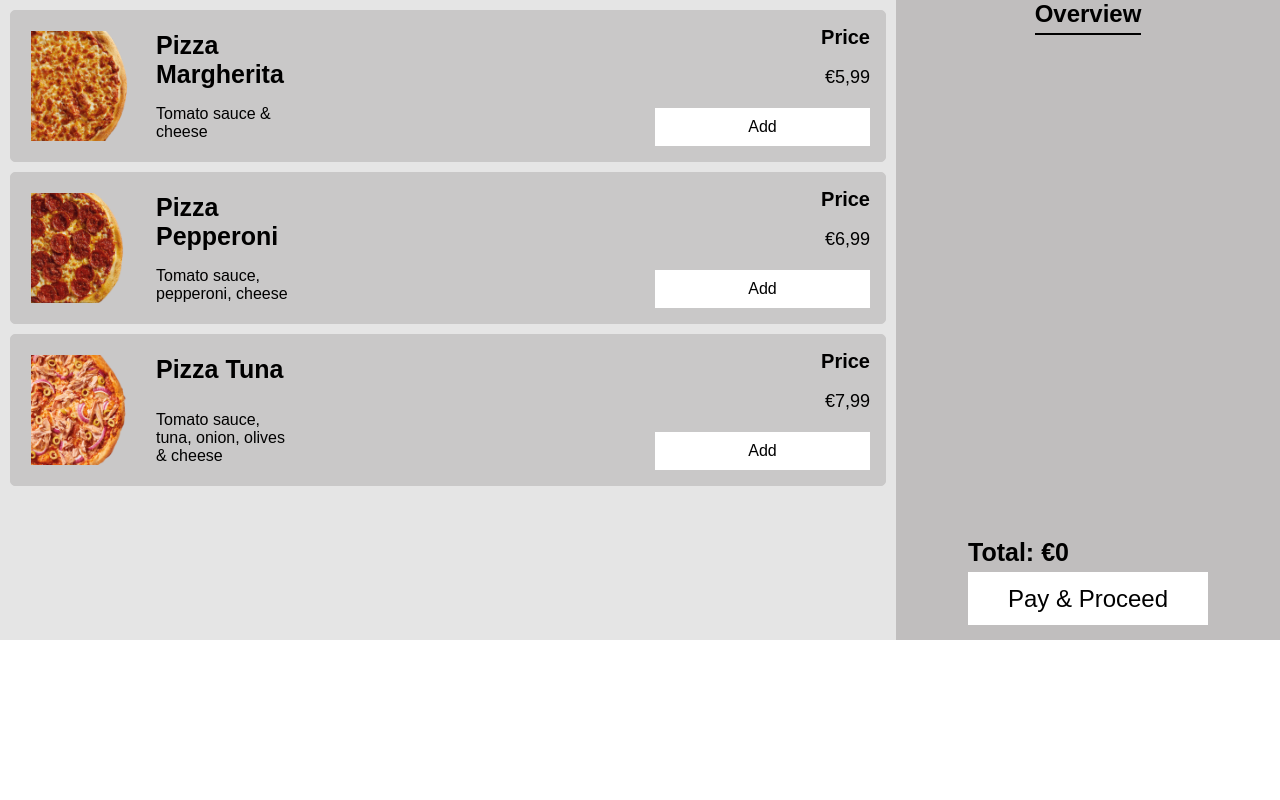
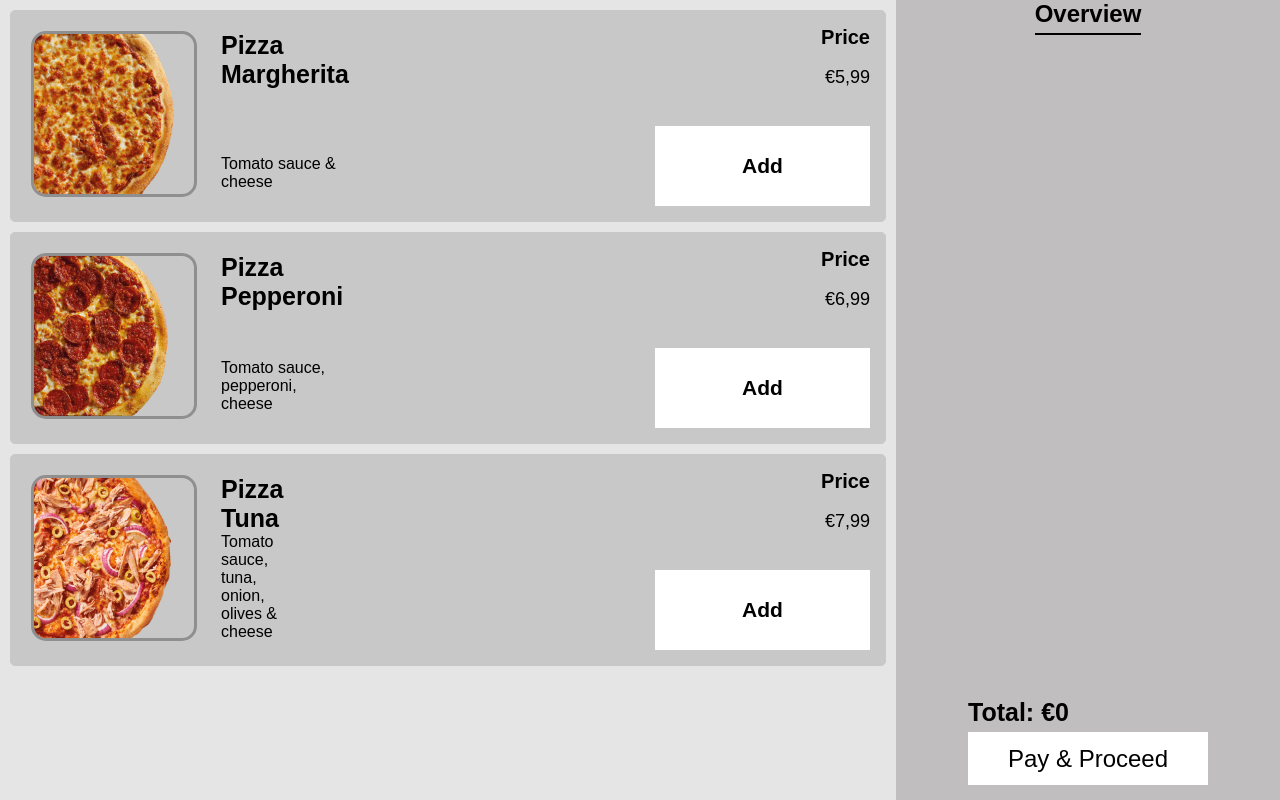
Before and after one commit to rubengurski/Project, a Flask app: page /mario in a window 1280 px wide. Run offline with Flask 3, Linux system fonts and the light colour scheme.

Commit message:
Small changes to webpages + Arduino

```diff
--- a/arduinoo.py
+++ b/arduinoo.py
@@ -82,6 +82,7 @@ def loop():
             remaining_time -= 1
         else:
             global response
+            board.displayShow(0)
             print("\nThe pizzas are ready!")
             data = { 'status': "Pizza done" }
             response = requests.post('http://192.168.0.100:5000/status', json = data)
--- a/static/stylemario.css
+++ b/static/stylemario.css
@@ -85,16 +85,23 @@ body, html {
 .box {
     display: flex;
     width: 30%;
-    height: 110px;
+    height: 160px;
     background-color: #c9c8c8;
     margin: 5px;
     padding: 10px;
 }
 
-.box-image img {
-    width: 110px;
-    height: 110px;
-    margin-right: 15px;
+.box-image {
+    width: 160px;
+    height: 160px;
+    margin-right: 30px;
+}
+
+img {
+    height:inherit;
+    width: inherit;
+    border: 3px solid #8f8f8f;
+    border-radius: 15px;
 }
 
 .box-details {
@@ -216,9 +223,11 @@ body, html {
     color: black;
     border: none;
     padding: 10px 20px;
-    font-size: 16px;
+    font-size: 21px;
+    font-weight: 700;
     cursor: pointer;
     width: 215px;
+    height:80px;
 }
 
 /* Styles for checkboxes */
--- a/templates/Home.html
+++ b/templates/Home.html
@@ -271,7 +271,7 @@
                 </div>
             </div>
         </div>
-        <img src="{{url_for('static', filename='Background pizzeria1.png')}}" width="100%" style="padding-bottom: 1150px;">
+        <img src="{{url_for('static', filename='Background pizzeria1.png')}}" width="100%" style="padding-bottom: 800px;">
         <footer>
             <div>
                 <h5>Contact Us</h5>
--- a/templates/Luigi.html
+++ b/templates/Luigi.html
@@ -6,7 +6,7 @@
         <meta http-equiv="refresh" content="1">
     </head>
     <body style="background-color: #dbdbdb; padding:15px">
-        <p style="text-align: center; background-color: #dbdbdb; font-size: larger;"><strong>Orders</strong></p>
+        <!-- <p style="text-align: center; background-color: #dbdbdb; font-size: larger;"><strong>Orders</strong></p> -->
         {% if allOrders|length > 0 %}
             {%for totalOrder in allOrders %}
                 <div class = "item" style="border-radius: 20px; padding:5px">
--- a/templates/Mario.html
+++ b/templates/Mario.html
@@ -6,10 +6,10 @@
 </head>
 <body>
     <div class="grid-container">
-        <div class="left-grid">
+        <div class="left-grid" style="height:100%">
             <div class="scrollspy">
                 <form action="/addpizzamario" method="post">
-                    <div class="combined-section">
+                    <div class="combined-section" style="height:200px">
                         <div class="box">
                             <div class="box-image">
                                 <img src="{{url_for('static', filename='Margherita.png')}}" alt="Pizza Margherita">
@@ -52,7 +52,7 @@
                     </div>
                 </form>
                 <form action="/addpizzamario" method="post">
-                    <div class="combined-section">
+                    <div class="combined-section" style="height:200px">
                         <div class="box">
                             <div class="box-image">
                                 <img src="{{url_for('static', filename='Pepperoni.png')}}" alt="Pizza Pepperoni">
@@ -95,7 +95,7 @@
                     </div>
                 </form>
                 <form action="/addpizzamario" method="post">
-                    <div class="combined-section">
+                    <div class="combined-section" style="height:200px">
                         <div class="box">
                             <div class="box-image">
                                 <img src="{{url_for('static', filename='Tuna.png')}}" alt="Pizza Pepperoni">
@@ -164,10 +164,10 @@
                 <!-- Add more content for the left grid here -->
             </div>
         </div>
-        <div class="right-grid">
+        <div class="right-grid" style="height:100%">
             <h2>Overview</h2>
             <div class="total-section">
-                <div style="overflow-y: scroll; height: 400px">
+                <div style="overflow-y: scroll; height: 600px">
                     {% if Margherita in OverviewMario %}
                     <div class="item">
                         <div class="column">
```
